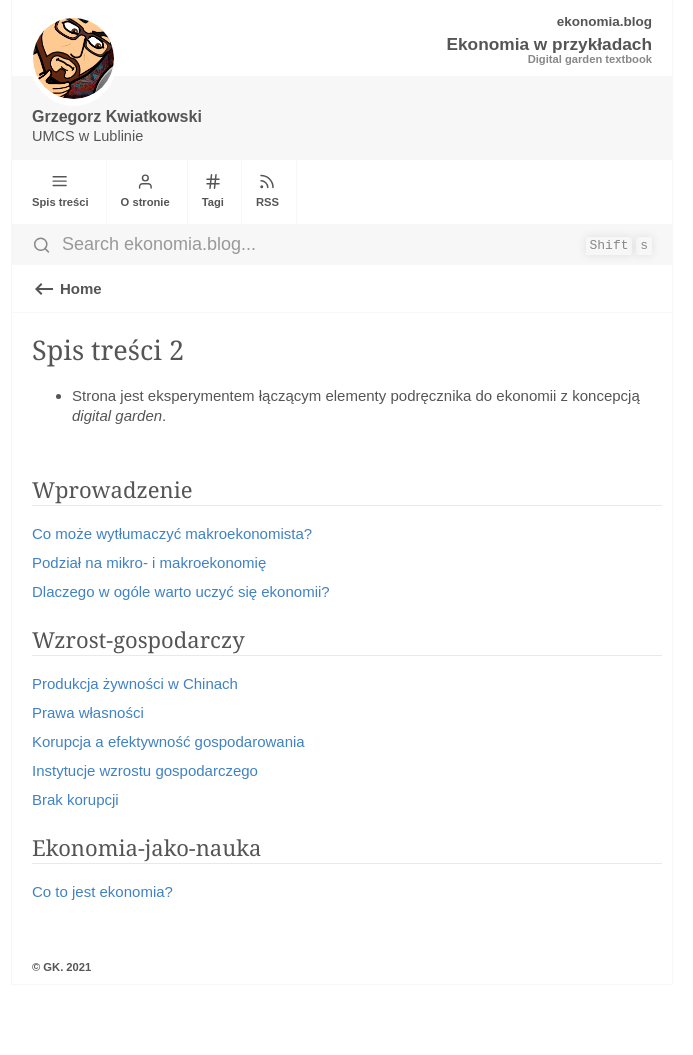
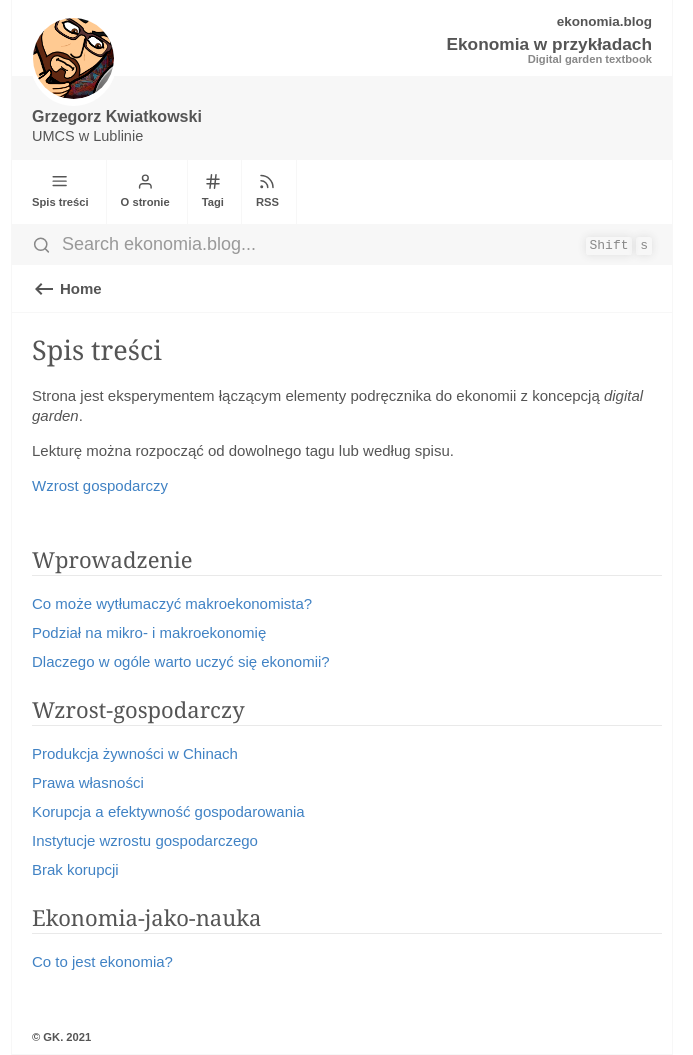
Before and after one commit to gkwiatk/ekonomia-2, a Jekyll site: the page built from spis-tresci.md, in a window 1280 px wide. Shown: the whole page, without its empty margins (298-991 px from the left). Built offline with Jekyll 4.4.1, drawn with Linux system fonts in a browser that asks for light colours; before the commit the page ends 985 px from its top, so only the background shows below that.

Commit message:
Update content

```diff
--- a/spis-tresci.md
+++ b/spis-tresci.md
@@ -1,11 +1,15 @@
 ---
 layout: Post
-title: Spis treści 2
+title: Spis treści
 permalink: /spis/
 content-type: eg
 ---
 
-- Strona jest eksperymentem łączącym elementy podręcznika do ekonomii z koncepcją _digital garden_.
+Strona jest eksperymentem łączącym elementy podręcznika do ekonomii z koncepcją _digital garden_.
+
+Lekturę można rozpocząć od dowolnego tagu lub według spisu.
+
+[[Wzrost gospodarczy::/tags/#Wzrost-gospodarczy]]
 
 <br>
 <div>
```
Also changed, not shown: about.md (+2 -2 lines).
